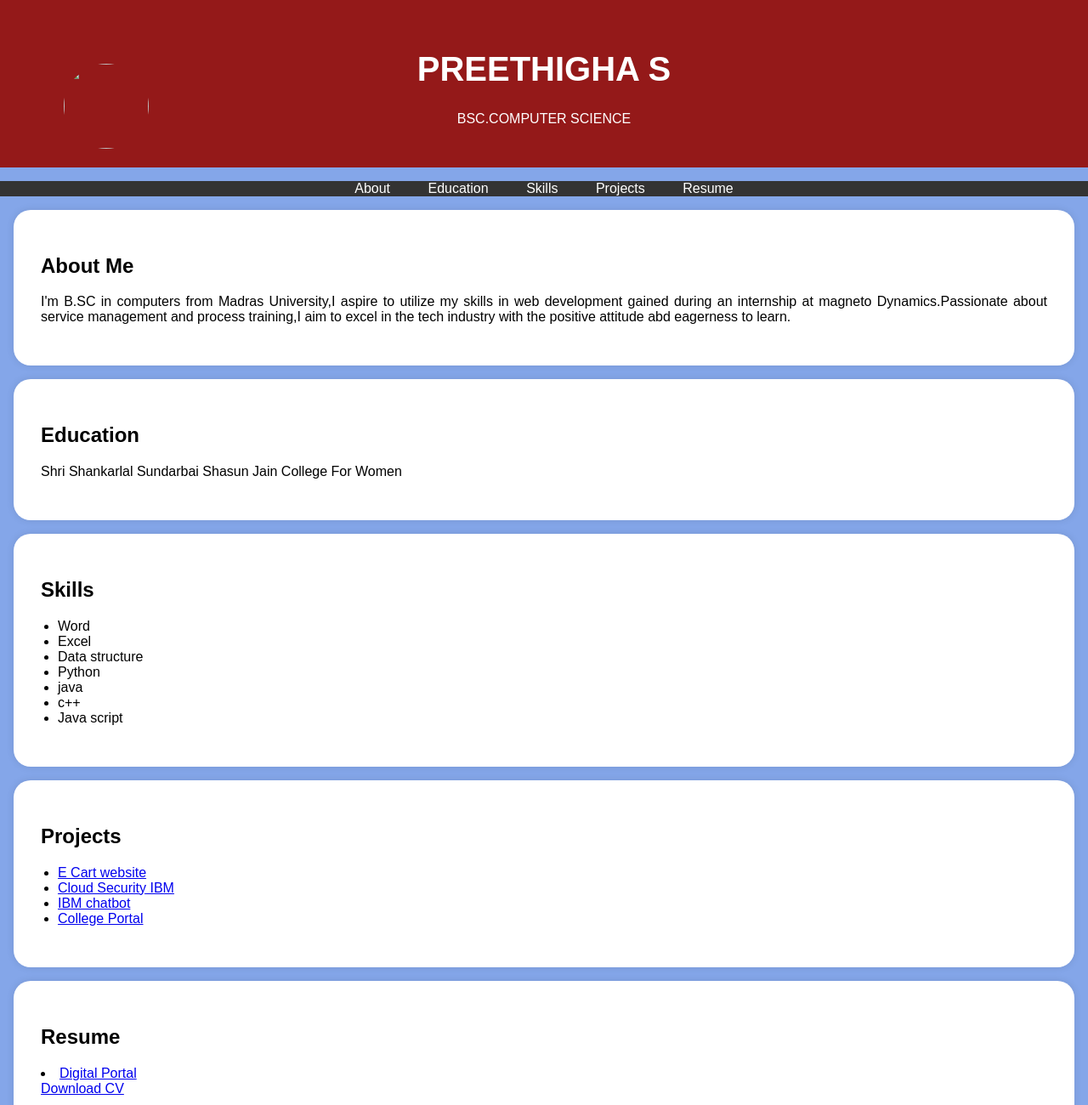
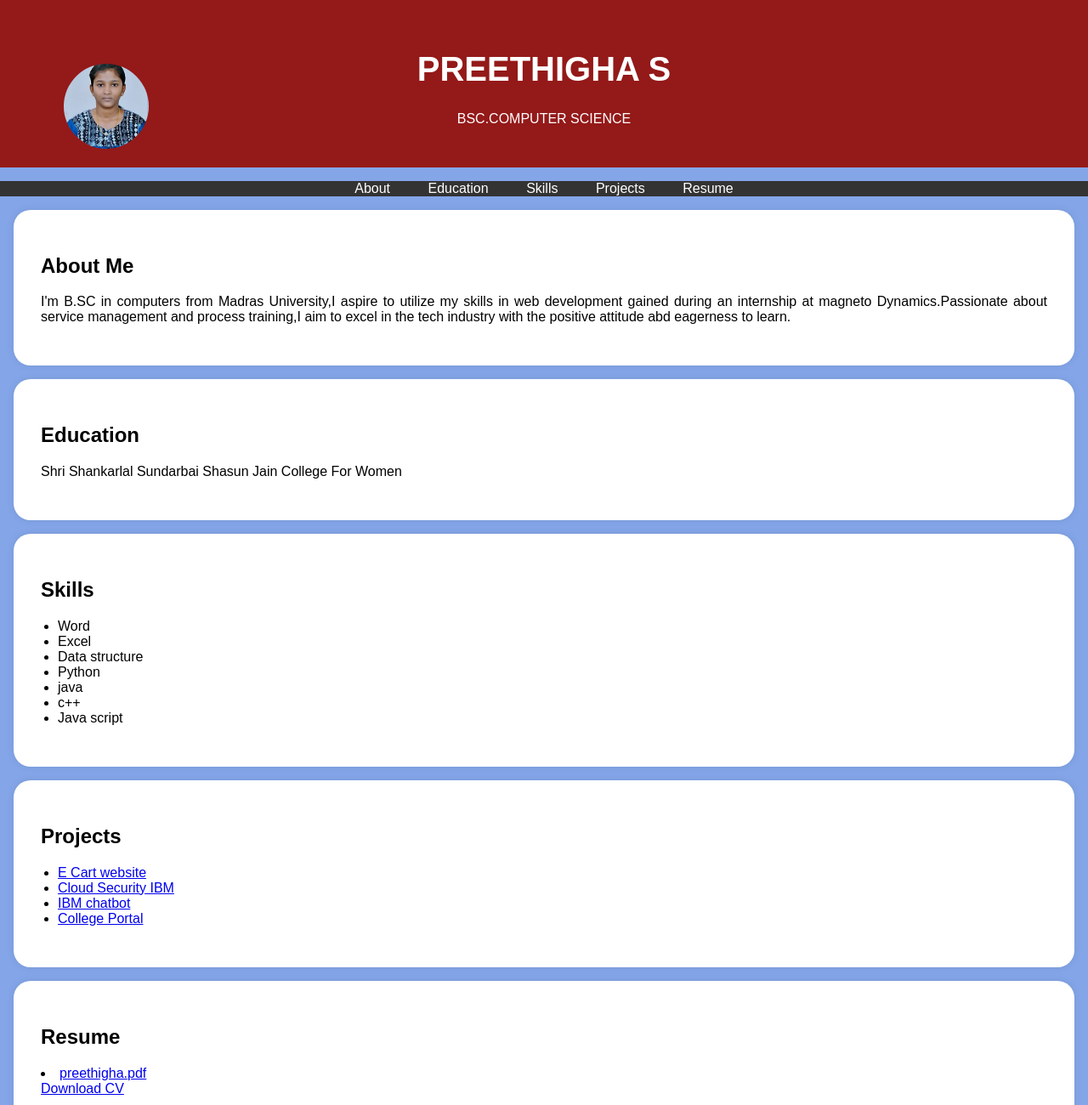
Before and after one commit to preethigha09/Digital-portfolio, a plain HTML site: page index.html in a window 1280 px wide. Shown: the top 1300 px of the page at 85% size. Drawn offline with Linux system fonts and the light colour scheme.

Commit message:
Update index.html

```diff
--- a/index.html
+++ b/index.html
@@ -95,7 +95,7 @@
     <header>
         <div class="header-content">
             <!-- Add your profile picture here -->
-            <img src="image.jpg"
+            <img src="20230926_193743.jpg"
 Profile picture class="profile-picture">
             <h1>PREETHIGHA S</h1>
             <p>BSC.COMPUTER SCIENCE </p>
@@ -162,7 +162,7 @@ Profile picture class="profile-picture">
        <div class="section-content">
             <h2>Resume</h2>
             <u1>
-            <li><a href="#">Digital Portal</
+            <li><a href="#">preethigha.pdf</
 a></li
              class="download-button">Download CV</a>
         </center>
```
